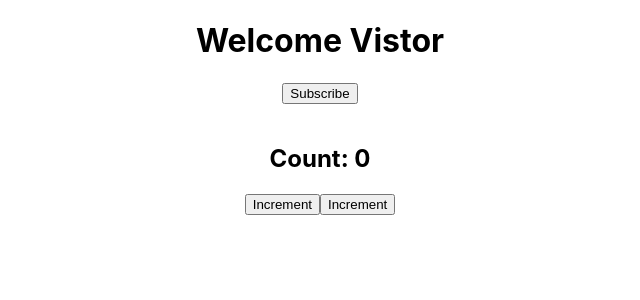
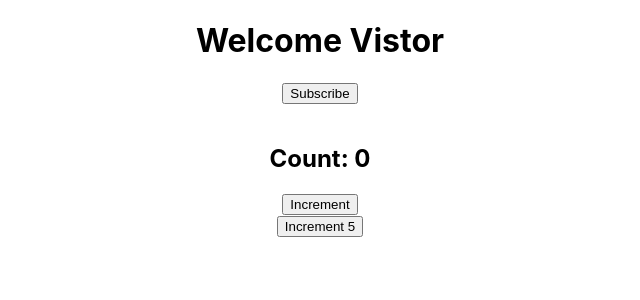
Before and after one commit to Elbie-em/React-Recap, a React (Create React App) app: page / in a window 1280 px wide. Shown: the top 300 px of the page, without its empty margins (320-960 px from the left). Built offline with nearby package versions, Linux system fonts and the light colour scheme.

Commit message:
Change button name

```diff
--- a/src/components/Counter.js
+++ b/src/components/Counter.js
@@ -36,7 +36,8 @@ class Counter extends Component {
       <br />
       <h2>Count: {this.state.count}</h2>
       <button onClick={() => this.increment()}>Increment</button>
-      <button onClick={() => this.incrementByFive()}>Increment</button>
+      <br />
+      <button onClick={() => this.incrementByFive()}>Increment 5</button>
       </div>
     )
   }
```
